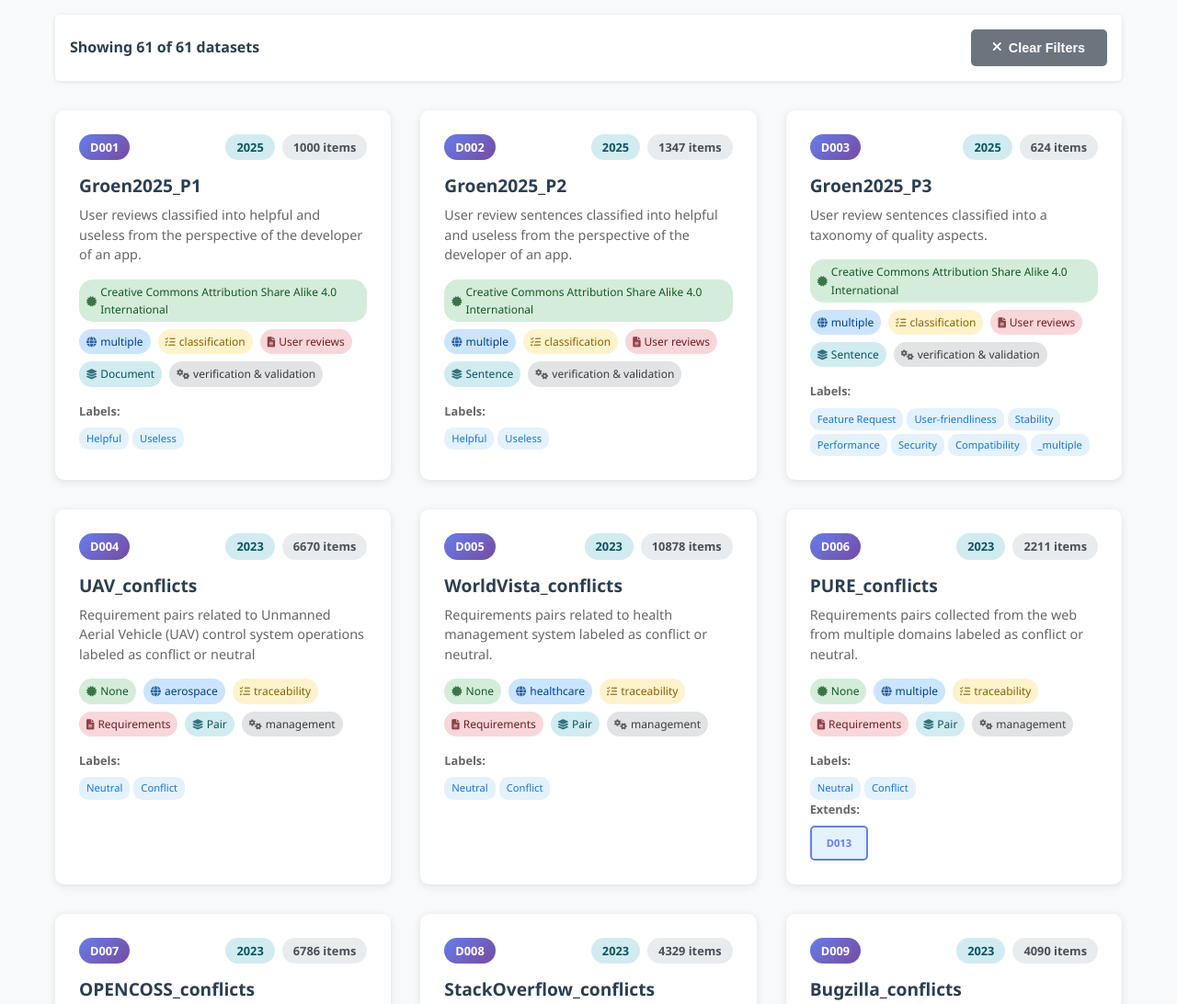
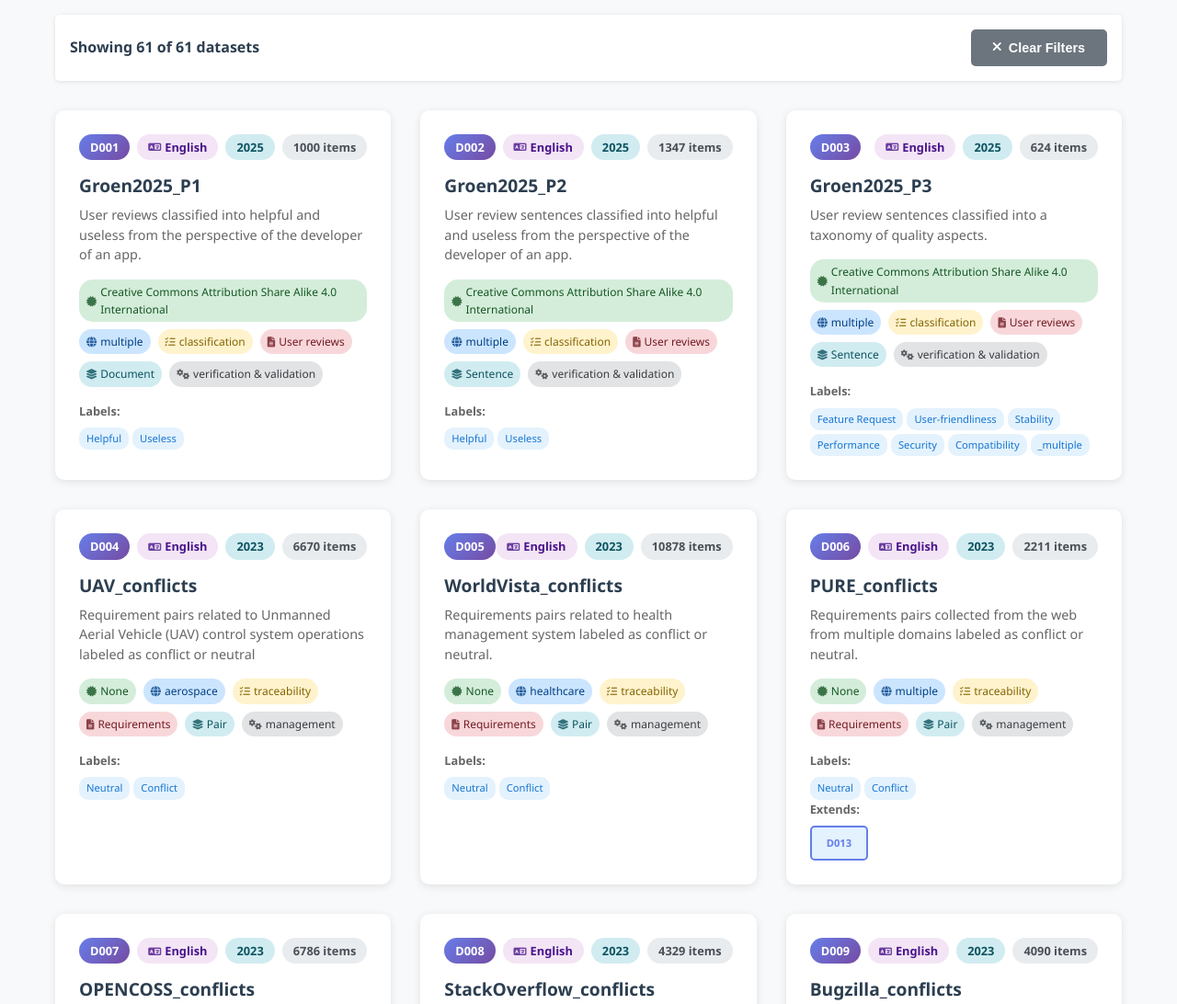
Before and after one commit to nlp4se/LLM4RE-Datasets, a plain HTML site: page index.html in a window 1280 px wide. Shown: the part 720-1812 px from the top of the page at 92% size. Drawn offline with Linux system fonts and the light colour scheme.

Commit message:
improve filters and layout

```diff
--- a/script.js
+++ b/script.js
@@ -4,6 +4,37 @@
 let filteredDatasets = [];
 let currentView = 'listing';
 let currentDataset = null;
+
+// Language code mapping
+const languageMapping = {
+    'en': 'English',
+    'chn': 'Chinese',
+    'zh': 'Chinese',
+    'zh-cn': 'Chinese (Simplified)',
+    'zh-tw': 'Chinese (Traditional)',
+    'es': 'Spanish',
+    'fr': 'French',
+    'de': 'German',
+    'it': 'Italian',
+    'pt': 'Portuguese',
+    'ru': 'Russian',
+    'ja': 'Japanese',
+    'ko': 'Korean',
+    'ar': 'Arabic',
+    'hi': 'Hindi',
+    'nl': 'Dutch',
+    'sv': 'Swedish',
+    'da': 'Danish',
+    'no': 'Norwegian',
+    'fi': 'Finnish',
+    'pl': 'Polish',
+    'tr': 'Turkish',
+    'he': 'Hebrew',
+    'th': 'Thai',
+    'vi': 'Vietnamese',
+    'multiple': 'Multiple Languages',
+    'multilingual': 'Multilingual'
+};
 
 // DOM elements
 const elements = {
@@ -114,7 +145,9 @@
 
     // Filter selects
     Object.values(elements.filters).forEach(filter => {
-        filter.addEventListener('change', handleFilterChange);
+        if (filter) {
+            filter.addEventListener('change', handleFilterChange);
+        }
     });
 
     // Sort controls
@@ -199,7 +232,7 @@
         };
 
         for (const [key, value] of Object.entries(filters)) {
-            if (value && dataset[key] !== value) {
+            if (value && value.trim() !== '' && dataset[key] !== value) {
                 return false;
             }
         }
@@ -280,7 +313,9 @@
 function clearAllFilters() {
     elements.searchInput.value = '';
     Object.values(elements.filters).forEach(filter => {
-        filter.value = '';
+        if (filter) {
+            filter.value = '';
+        }
     });
     elements.sortSelect.value = 'name';
     elements.sortDirection.dataset.direction = 'asc';
@@ -348,7 +383,12 @@
             sortedValues.forEach(value => {
                 const option = document.createElement('option');
                 option.value = value;
-                option.textContent = value;
+                // For language filter, show full language name
+                if (key === 'Languages') {
+                    option.textContent = getLanguageName(value);
+                } else {
+                    option.textContent = value;
+                }
                 filterElement.appendChild(option);
             });
         }
@@ -381,6 +421,7 @@
             <div class="dataset-header">
                 <span class="dataset-code">${dataset.Code}</span>
                 <div class="dataset-meta-header">
+                    ${dataset.Languages ? `<span class="dataset-language"><i class="fas fa-language"></i> ${getLanguageName(dataset.Languages)}</span>` : ''}
                     ${dataset.Year ? `<span class="dataset-year">${dataset.Year}</span>` : ''}
                     ${dataset.Size ? `<span class="dataset-size">${dataset.Size} items</span>` : ''}
                 </div>
@@ -441,6 +482,19 @@
     return extendsString.split(',').map(code => code.trim()).filter(code => code);
 }
 
+// Get full language name from code
+function getLanguageName(languageCode) {
+    if (!languageCode) return '';
+
+    // Handle multiple languages separated by commas
+    if (languageCode.includes(',')) {
+        const codes = languageCode.split(',').map(code => code.trim());
+        return codes.map(code => languageMapping[code] || code).join(', ');
+    }
+
+    return languageMapping[languageCode] || languageCode;
+}
+
 // Handle dataset card clicks
 function handleDatasetClick(event) {
     const card = event.target.closest('.dataset-card');
@@ -456,6 +510,9 @@
 
 // Show dataset detail view
 function showDatasetDetail(dataset) {
+    // Scroll to top first
+    window.scrollTo(0, 0);
+
     currentDataset = dataset;
     currentView = 'detail';
 
@@ -519,7 +576,7 @@
                 </div>
                 <div class="detail-item">
                     <div class="detail-label">Languages</div>
-                    <div class="detail-value">${dataset.Languages || 'Not specified'}</div>
+                    <div class="detail-value">${dataset.Languages ? getLanguageName(dataset.Languages) : 'Not specified'}</div>
                 </div>
             </div>
         </div>
@@ -598,6 +655,9 @@
 
 // Show listing view
 function showListingView() {
+    // Scroll to top first
+    window.scrollTo(0, 0);
+
     currentView = 'listing';
     currentDataset = null;
 
--- a/styles.css
+++ b/styles.css
@@ -24,6 +24,9 @@
     color: white;
     padding: 1rem 0;
     box-shadow: 0 2px 10px rgba(0,0,0,0.1);
+    position: sticky;
+    top: 0;
+    z-index: 1000;
 }
 
 .header .container {
@@ -318,6 +321,23 @@
     align-items: center;
 }
 
+.dataset-language {
+    background: #f3e5f5;
+    color: #4a148c;
+    padding: 0.25rem 0.75rem;
+    border-radius: 20px;
+    font-size: 0.8rem;
+    font-weight: 600;
+    display: inline-flex;
+    align-items: center;
+    gap: 0.25rem;
+}
+
+.dataset-language i {
+    font-size: 0.7rem;
+    opacity: 0.8;
+}
+
 .dataset-year {
     background: #d1ecf1;
     color: #0c5460;
@@ -410,6 +430,11 @@
 .meta-tag.stage {
     background: #e2e3e5;
     color: #383d41;
+}
+
+.meta-tag.language {
+    background: #f3e5f5;
+    color: #4a148c;
 }
 
 .dataset-labels {
```
